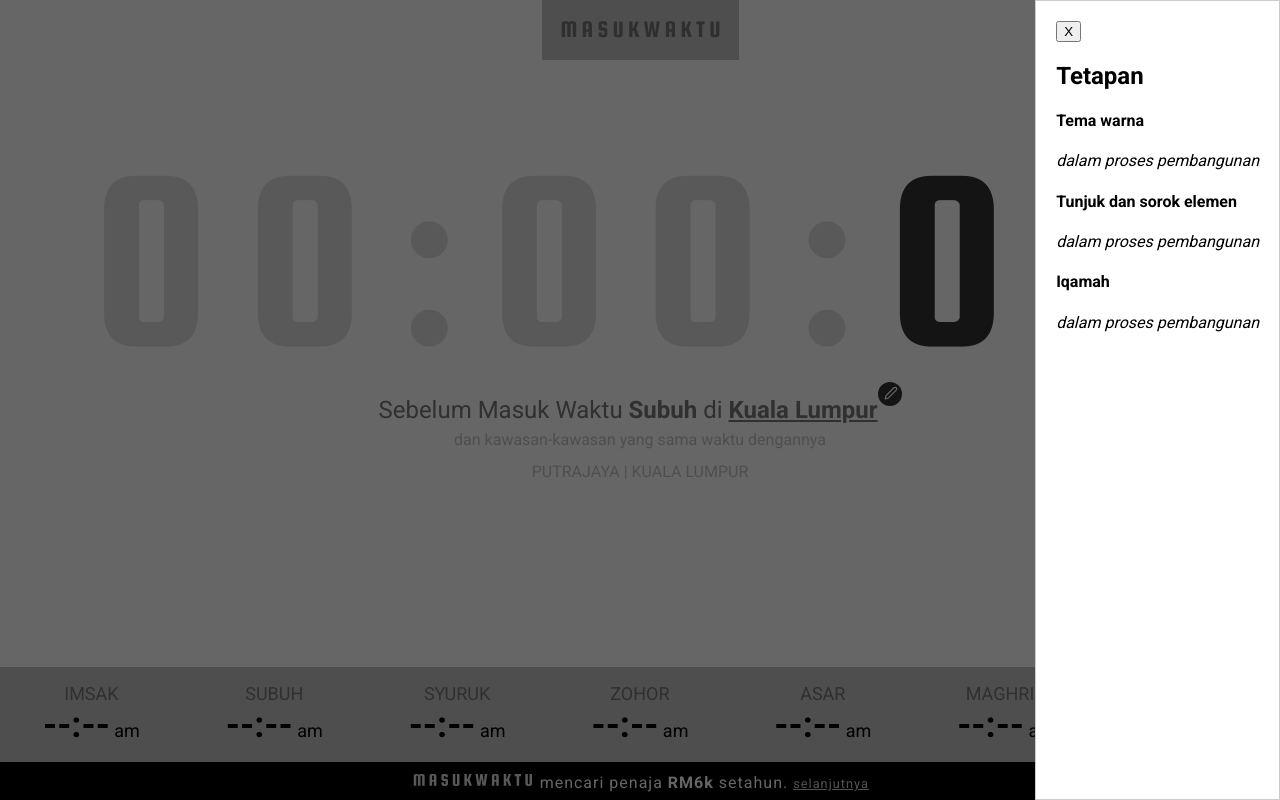
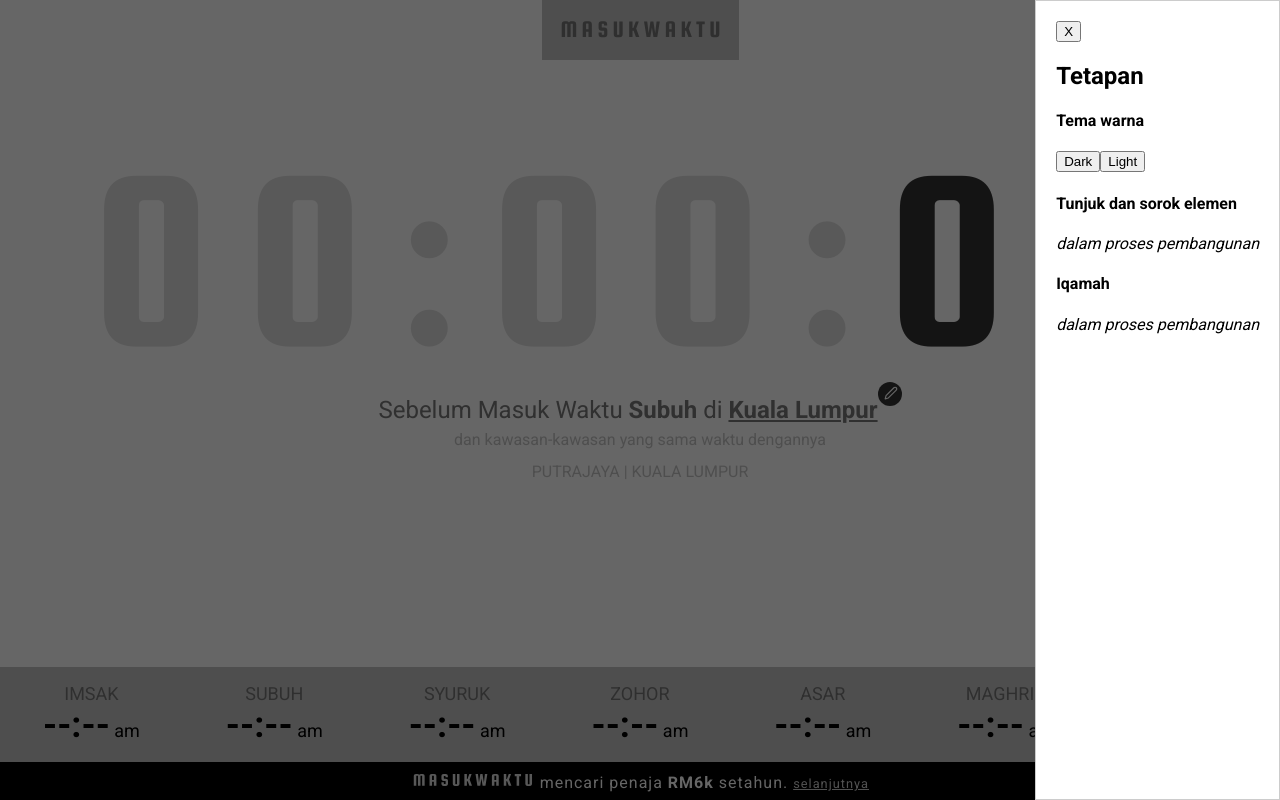
Before and after one commit to fakhrullah/masukwaktu, a React (Create React App) app: page / in a window 1280 px wide. Both pictures are taken after a click on the element 1240 px from the left and 42 px from the top of the page. Built offline with nearby package versions, Linux system fonts and the light colour scheme; no server answers.

Commit message:
Add change theme function

```diff
--- a/src/SettingSidebarModal.tsx
+++ b/src/SettingSidebarModal.tsx
@@ -6,7 +6,13 @@ interface Props {
   onRequestClose: (event: React.MouseEvent<HTMLElement>) => void;
 }
 
-const SettingSidebarModal = ({ isOpen, onRequestClose }: Props) => (
+const SettingSidebarModal = ({ isOpen, onRequestClose }: Props) => {
+  const changeTheme = (value: string) => {
+    localStorage.setItem('theme', value);
+    window.location.href = window.location.href;
+  };
+
+  return (
     <ReactModal
       isOpen={isOpen}
       onRequestClose={onRequestClose}
@@ -17,9 +23,10 @@ const SettingSidebarModal = ({ isOpen, onRequestClose }: Props) => (
       <h2>Tetapan</h2>
 
       <h4>Tema warna</h4>
-    <p>
-      <em>dalam proses pembangunan</em>
-    </p>
+      <div>
+        <button type="button" onClick={() => changeTheme('dark')}>Dark</button>
+        <button type="button" onClick={() => changeTheme('light')}>Light</button>
+      </div>
 
       <h4>Tunjuk dan sorok elemen</h4>
       <p>
@@ -32,5 +39,6 @@ const SettingSidebarModal = ({ isOpen, onRequestClose }: Props) => (
       </p>
     </ReactModal>
   );
+};
 
 export default SettingSidebarModal;
--- a/src/index.tsx
+++ b/src/index.tsx
@@ -11,6 +11,8 @@ import { ThemesConfig } from './themes/themes';
 
 import './index.css';
 
+const DEFAULT_THEME = 'light';
+
 ReactGA.initialize('UA-42750664-2', {
   debug: window.location.hostname.indexOf('localhost') >= 0,
 });
@@ -22,9 +24,13 @@ const GlobalStyle = createGlobalStyle`
   }
 `;
 
+const parsedUrl = URLParse(window.location.href, true);
 
-const parsedUrl = URLParse(window.location.href, true);
-let themeMain = parsedUrl.query.theme || 'light';
+if (parsedUrl.query.theme) {
+  localStorage.setItem('theme', parsedUrl.query.theme);
+}
+
+let themeMain = localStorage.getItem('theme') || DEFAULT_THEME;
 
 switch (themeMain) {
   case 'light':
@@ -32,7 +38,7 @@ switch (themeMain) {
     break;
 
   default:
-    themeMain = 'light';
+    themeMain = DEFAULT_THEME;
     break;
 }
 
```
Lines whose indentation alone changed are shown as unchanged.
